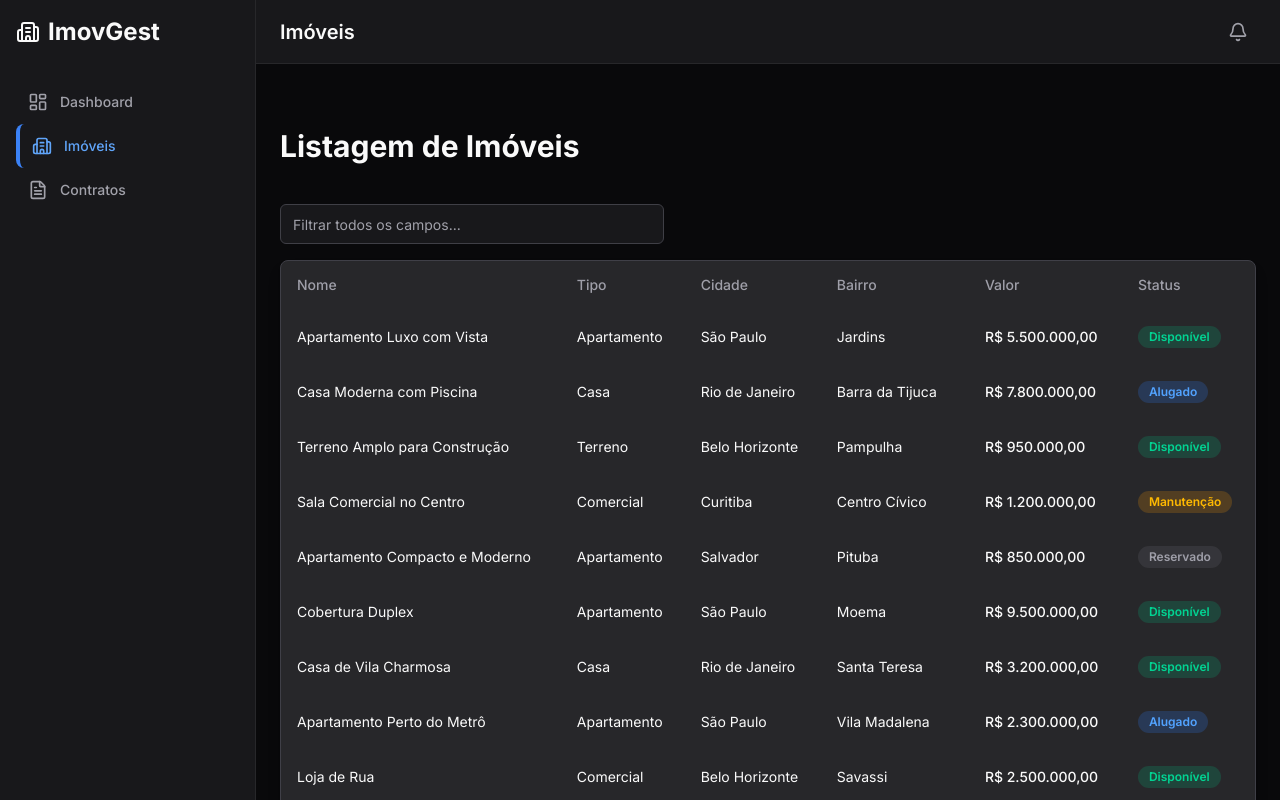
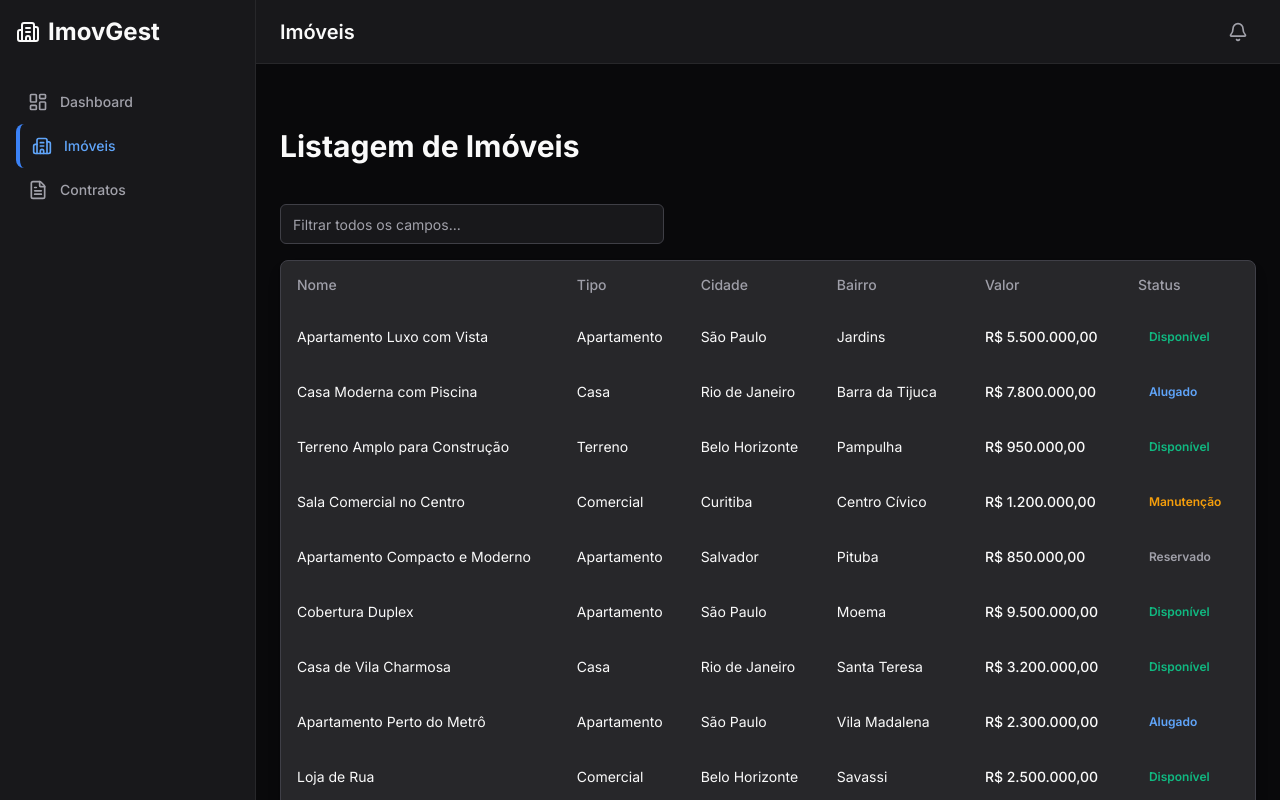
Before and after one commit to luanfcampos/gestao-imobiliaria, a Next.js app: page /imoveis in a window 1280 px wide. Shown: the top 800 px of the page. Built offline with nearby package versions, Linux system fonts and the light colour scheme.

Commit message:
Atualiza as variantes do componente Badge para utilizar variáveis CSS, melhorando a consistência visual.

```diff
--- a/src/components/ui/Badge.tsx
+++ b/src/components/ui/Badge.tsx
@@ -8,10 +8,10 @@ const badgeVariants = cva(
   {
     variants: {
       variant: {
-        emerald: "border-transparent bg-emerald-500/20 text-emerald-400",
-        blue: "border-transparent bg-blue-500/20 text-blue-400",
-        amber: "border-transparent bg-amber-500/20 text-amber-400",
-        zinc: "border-transparent bg-zinc-500/20 text-zinc-400",
+        emerald: "border-transparent bg-[color:var(--color-success)_/20] text-[var(--color-success)]",
+        blue: "border-transparent bg-[color:var(--color-info)_/20] text-[var(--color-info)]",
+        amber: "border-transparent bg-[color:var(--color-alert)_/20] text-[var(--color-alert)]",
+        zinc: "border-transparent bg-[color:var(--color-neutral)_/20] text-[var(--color-neutral)]",
       },
     },
     defaultVariants: {
```
